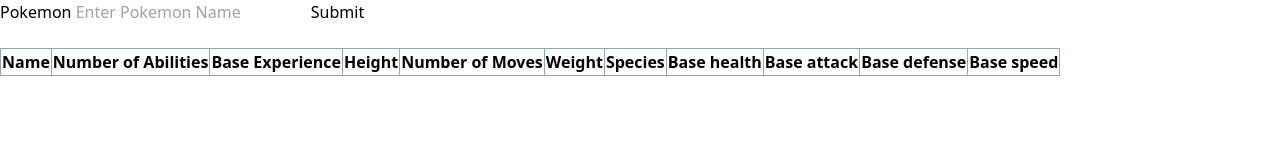
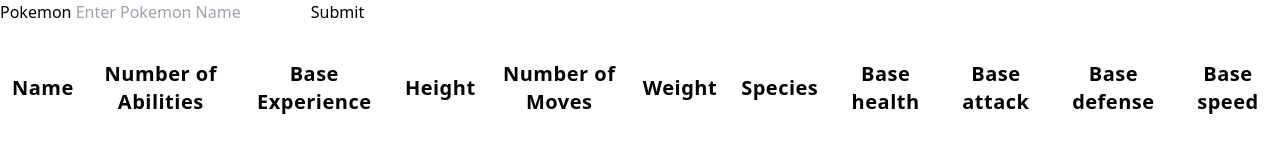
Before and after one commit to maxpii/Apex-Legends-tracker, a plain HTML site: page index.html in a window 1280 px wide. Drawn offline with nearby package versions, Linux system fonts and the light colour scheme.

Commit message:
Some styling

```diff
--- a/index.html
+++ b/index.html
@@ -15,24 +15,21 @@
         <br>
         <br>
 
-        <table id="table" class="border-spacing-20 table-auto border border-slate-400">
+        <table id="table" class="w-full">
            <tr>
-            <th class="border-spacing-20 border border-slate-400">Name</th>
-            <th class="border border-slate-400">Number of Abilities</th>
-            <th class="border border-slate-400">Base Experience</th>
-            <th class="border border-slate-400">Height</th>
-            <th class="border border-slate-400">Number of Moves</th>
-            <th class="border border-slate-400">Weight</th>
-            <th class="border border-slate-400">Species</th>
-            <th class="border border-slate-400">Base health</th>
-            <th class="border border-slate-400">Base attack</th>
-            <th class="border border-slate-400">Base defense</th>
-            <th class="border border-slate-400">Base speed</th>
+            <th class="p-3 text-xl text-center font-semibold tracking-wide text-left">Name</th>
+            <th class="p-3 text-xl text-center font-semibold tracking-wide text-left">Number of Abilities</th>
+            <th class="p-3 text-xl text-center font-semibold tracking-wide text-left">Base Experience</th>
+            <th class="p-3 text-xl text-center font-semibold tracking-wide text-left">Height</th>
+            <th class="p-3 text-xl text-center font-semibold tracking-wide text-left">Number of Moves</th>
+            <th class="p-3 text-xl text-center font-semibold tracking-wide text-left">Weight</th>
+            <th class="p-3 text-xl text-center font-semibold tracking-wide text-left">Species</th>
+            <th class="p-3 text-xl text-center font-semibold tracking-wide text-left">Base health</th>
+            <th class="p-3 text-xl text-center font-semibold tracking-wide text-left">Base attack</th>
+            <th class="p-3 text-xl text-center font-semibold tracking-wide text-left">Base defense</th>
+            <th class="p-3 text-xl text-center font-semibold tracking-wide text-left">Base speed</th>
         </tr>
-
-
-
-        </table>
+          </table>
 
 
     <script src="script.js"></script>
--- a/script.js
+++ b/script.js
@@ -1,6 +1,6 @@
 let pokemonData = [];
 let pokemonNames = [];
-
+let bool = true;
 async function getData(){
     try{
         let pokemonName = document.getElementById("name").value;
@@ -12,7 +12,7 @@ async function getData(){
         pokemonNames.push(pokemonName);
 
         const data = await response.json();
-        //console.log(data);
+        console.log(data);
         //console.log(data["abilities"])
         const numAblities = data["abilities"].length;
         const exp = data["base_experience"];
@@ -26,7 +26,7 @@ async function getData(){
         const baseSpeed = data["stats"][5]["base_stat"];
 
 
-        let allData = {name:pokemonName,exp:exp,height:height,numMoves:numMoves,weigth:weight,
+        let allData = {name:pokemonName,exp:exp,height:height,numMoves:numMoves,weight:weight,
             species:species,baseHealth:baseHealth, baseAttack:baseAttack,
         baseDefense:baseDefense,baseSpeed:baseSpeed}
 
@@ -34,7 +34,7 @@ async function getData(){
         console.log(allData.exp);
         console.log(allData.height);
         console.log(allData.numMoves);
-        console.log(allData.weight);
+        console.log(allData.weigth);
         console.log(allData.species);
         console.log(allData.baseHealth);
         console.log(allData.baseAttack);
@@ -56,12 +56,31 @@ function addRow(object) {
 
     // Insert a row at the end of the table
     let newRow = tableRef.insertRow(-1);
-
+    if (bool){
+    newRow.classList.add("bg-gray-100");
+    }
     for (const [key, value] of Object.entries(object)) {
         let newCell = newRow.insertCell(-1);
         let newText = document.createTextNode(value);
+        //newText.classList.add("p-3 text-sm text-gray-700")
         newCell.appendChild(newText);
       }
+
+      const cells = tableRef.querySelectorAll("td");
+
+
+
+// Add a class to each cell
+    cells.forEach(cell => {
+         cell.classList.add("p-3");
+         cell.classList.add("text-lg");
+         cell.classList.add("text-center");
+        //  if (bool) {
+        //     cell.classList.add("bg-gray-500");
+        //  }
+         //cell.classList.add("text-gray-700");
+    });
+    bool = !bool;
 
     /*let newCell = newRow.insertCell(-1);
 
```
